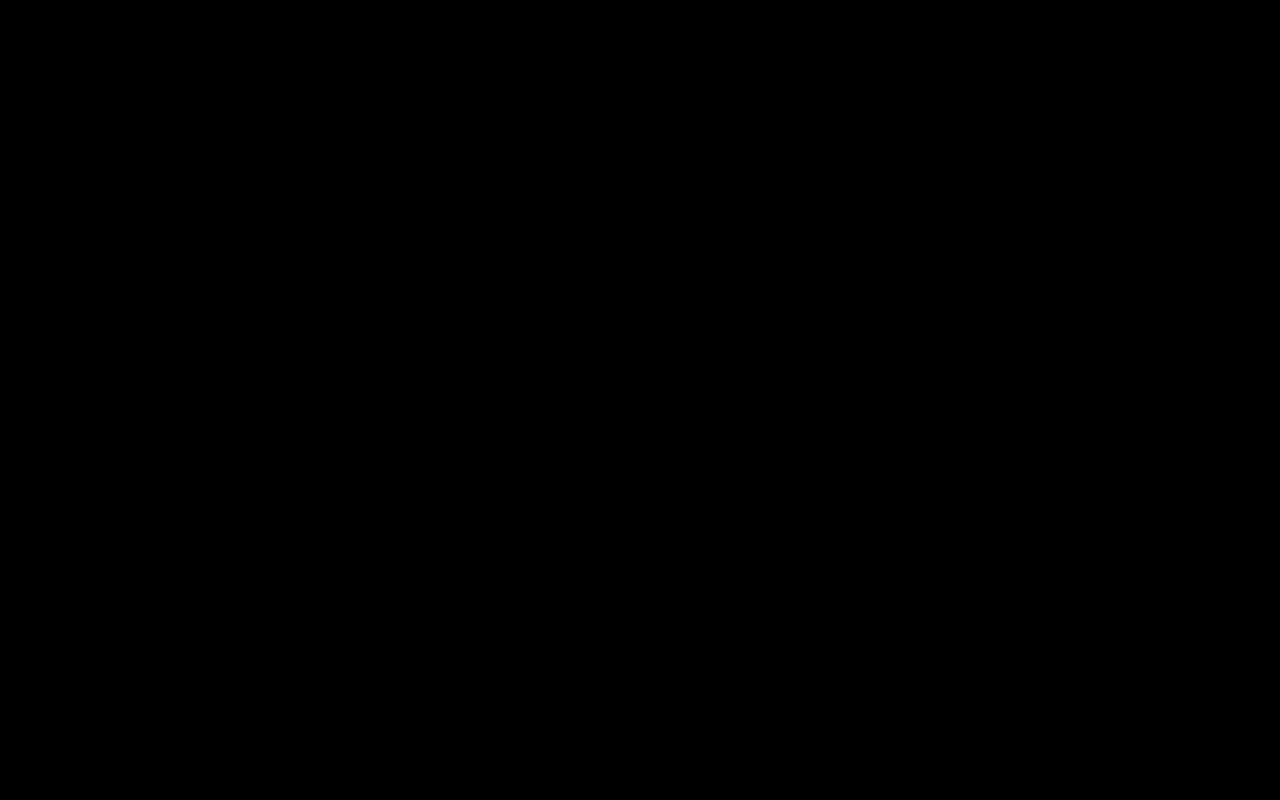
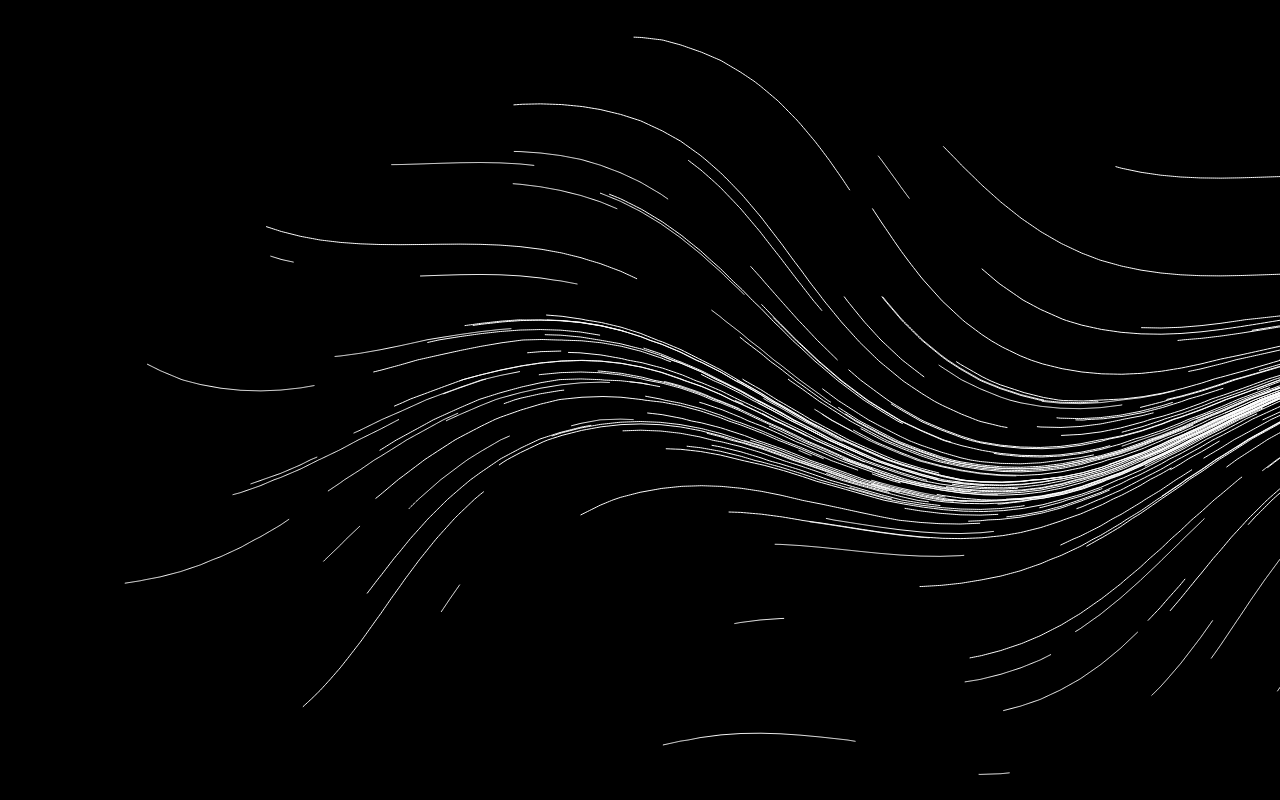
Before and after one commit to KERRCAM/flowFields, a plain HTML site: page index.html in a window 1280 px wide. Drawn offline with Linux system fonts and the light colour scheme.

Commit message:
floooooow

```diff
--- a/index.html
+++ b/index.html
@@ -4,7 +4,7 @@
     <meta charset = "UTF-8">
     <meta http-equiv = "X-UA-Compatible" content = "IE=edge">
     <meta name = "viewport" contetn = "width=device-width, initial-scale=1.0">
-    <title>Auto Scribbles</title>
+    <title>Flow Fields</title>
     <link rel = "stylesheet" href = "style.css">
 </head>
 <body>
--- a/script.js
+++ b/script.js
@@ -2,3 +2,104 @@ const canvas = document.getElementById('canvas1');
 const ctx = canvas.getContext('2d');
 canvas.width = window.innerWidth;
 canvas.height = window.innerHeight;
+
+//Math.floor same as cpp rounds down to closest int (good when you need ints)
+
+//canvas settings
+ctx.fillStyle = 'white';
+ctx.strokeStyle = 'white';
+ctx.lineWidth = 1;
+
+class Particle {
+    constructor(effect){
+        this.effect = effect;
+        this.x = Math.floor(Math.random() * this.effect.width);
+        this.y = Math.floor(Math.random() * this.effect.height);
+        this.speedX;
+        this.speedY;
+        this.speedModifier = Math.floor(Math.random() * 5 + 1);
+        this.history = [{x: this.x, y: this.y}];
+        this.maxLength = Math.floor(Math.random() * 200 + 10);
+        this.angle = 0;
+    }
+
+    draw(context){
+        context.beginPath();
+        context.moveTo(this.history[0].x, this.history[0].y);
+        for (let i = 0; i < this.history.length; i++){
+            context.lineTo(this.history[i].x, this.history[i].y);
+        }
+        context.stroke();
+    }
+
+    update() {
+        let x = Math.floor(this.x / this.effect.cellSize);
+        let y = Math.floor(this.y / this.effect.cellSize);
+        let index = y * this.effect.cols + x;
+        this.angle = this.effect.flowField[index];
+
+        //can change to manipulate movement
+        this.speedX = Math.cos(this.angle);
+        this.speedY = Math.sin(this.angle);
+        this.x += this.speedX * this.speedModifier;
+        this.y += this.speedY * this.speedModifier;
+
+        this.history.push({x: this.x, y: this.y});
+        if (this.history.length > this.maxLength){
+            this.history.shift();
+        }
+    }
+}
+
+class Effect {
+    constructor(width, height){
+        this.width = width;
+        this.height = height;
+        this.particles = [];
+        this.numberOfParticles = 300;
+        this.cellSize = 20;
+        this.rows;
+        this.cols;
+        this.flowField = [];
+        this.curve = 0.5;
+        this.zoom = 0.15;
+        this.init();
+    }
+
+    init (){
+        //create flow feild
+        this.rows = Math.floor(this.height / this.cellSize);
+        this.cols = Math.floor(this.width / this.cellSize);
+        this.flowField = [];
+        for (let y = 0; y < this.rows; y++){ //nested loop to go col by col row by row
+            for (let x = 0; x < this.cols; x++){
+                let angle = (Math.cos(x * this.zoom) + Math.sin(y * this.zoom)) * this.curve;
+                this.flowField.push(angle);
+            }
+            console.log(this.flowField);
+        }
+
+        //makes the particles
+        for (let i = 0; i < this.numberOfParticles; i++){
+            this.particles.push(new Particle(this));
+        }
+    }
+
+    render(context){
+        this.particles.forEach(particle =>{
+            particle.draw(context);
+            particle.update();
+        });
+    }
+}
+
+const effect = new Effect(canvas.width, canvas.height);
+console.log(effect);
+
+function animate(){
+    ctx.clearRect(0, 0, canvas.width, canvas.height);
+    effect.render(ctx);
+    requestAnimationFrame(animate);
+}
+
+animate();
```
